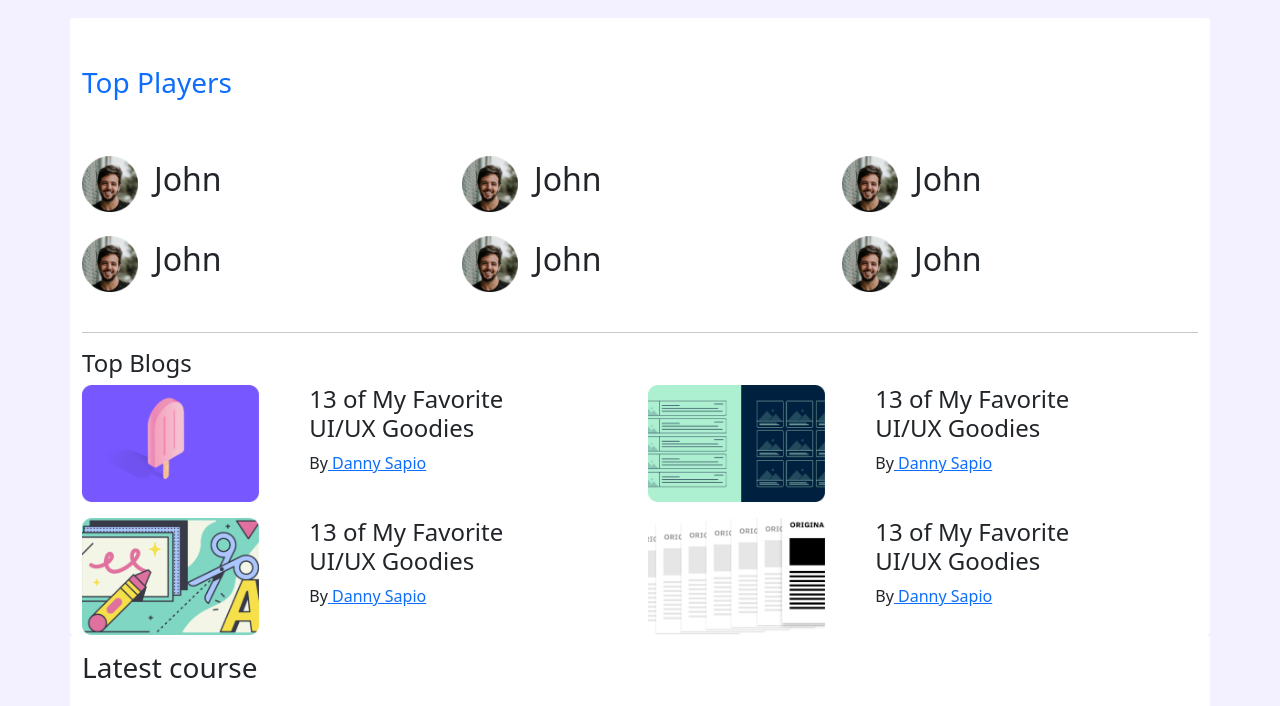
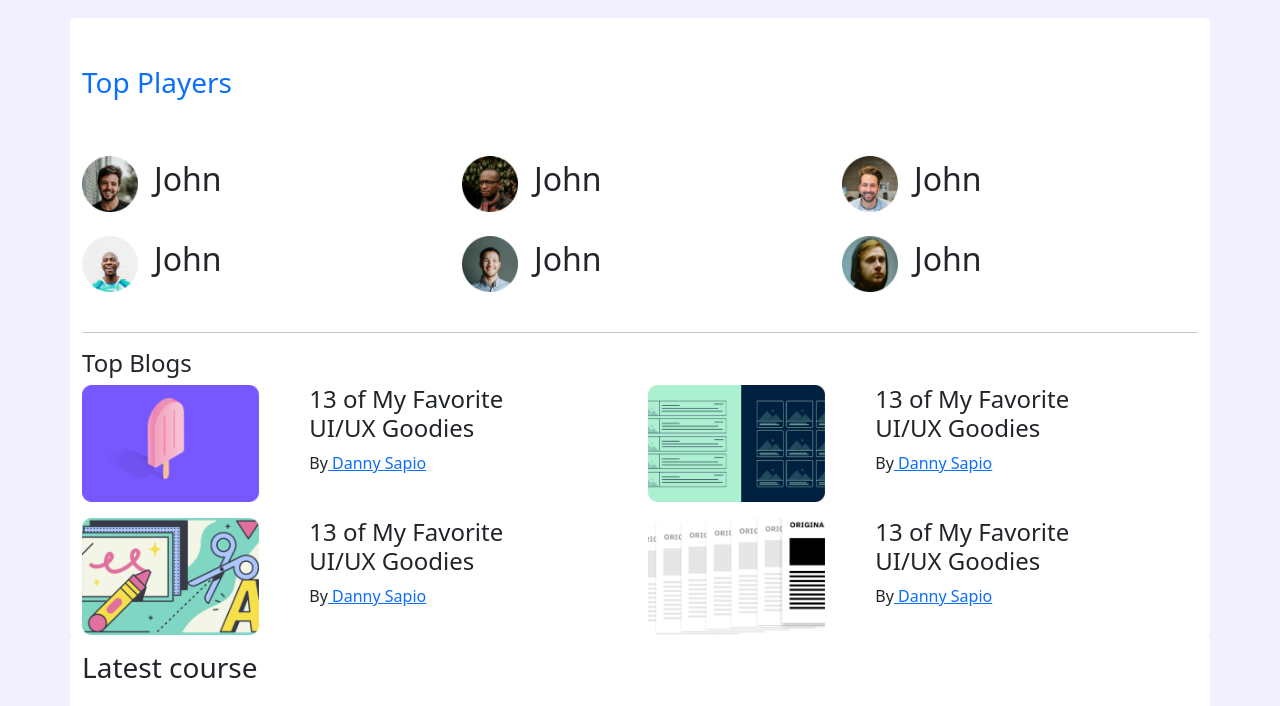
Before and after one commit to devparvez/bootstra-leader-board, a plain HTML site: page index.html in a window 1280 px wide. Shown: the part 90-796 px from the top of the page. Drawn offline with nearby package versions, Linux system fonts and the light colour scheme.

Commit message:
player fixed

```diff
--- a/index.html
+++ b/index.html
@@ -49,27 +49,27 @@
                 <h3 class="text-primary py-5">Top Players</h3>
                 <div class="row gy-4 pb-4">
                     <div class="col-12 col-lg-4 col-md-6 col-sm-6 d-flex align-items-center">
-                        <img width="56px" src="images/players/player-1.png" alt="player-1">
+                        <img width="56px" src="./images/players/player-1.png" alt="player-1">
                         <h2 class="ms-3">John</h2>
                     </div>
                     <div class="col-12 col-lg-4 col-md-6 col-sm-6 d-flex align-items-center">
-                        <img width="56px" src="images/players/player-1.png" alt="player-1">
+                        <img width="56px" src="./images/players/player-2.png" alt="player-2">
                         <h2 class="ms-3">John</h2>
                     </div>
                     <div class="col-12 col-lg-4 col-md-6 col-sm-6 d-flex align-items-center">
-                        <img width="56px" src="images/players/player-1.png" alt="player-1">
+                        <img width="56px" src="./images/players/player-3.png" alt="player-3">
                         <h2 class="ms-3">John</h2>
                     </div>
                     <div class="col-12 col-lg-4 col-md-6 col-sm-6 d-flex align-items-center">
-                        <img width="56px" src="images/players/player-1.png" alt="player-1">
+                        <img width="56px" src="./images/players/player-4.png" alt="player-4">
                         <h2 class="ms-3">John</h2>
                     </div>
                     <div class="col-12 col-lg-4 col-md-6 col-sm-6 d-flex align-items-center">
-                        <img width="56px" src="images/players/player-1.png" alt="player-1">
+                        <img width="56px" src="./images/players/player-5.png" alt="player-5">
                         <h2 class="ms-3">John</h2>
                     </div>
                     <div class="col-12 col-lg-4 col-md-6 col-sm-6 d-flex align-items-center">
-                        <img width="56px" src="images/players/player-1.png" alt="player-1">
+                        <img width="56px" src="./images/players/player-6.png" alt="player-6">
                         <h2 class="ms-3">John</h2>
                     </div>
                 </div>
```
